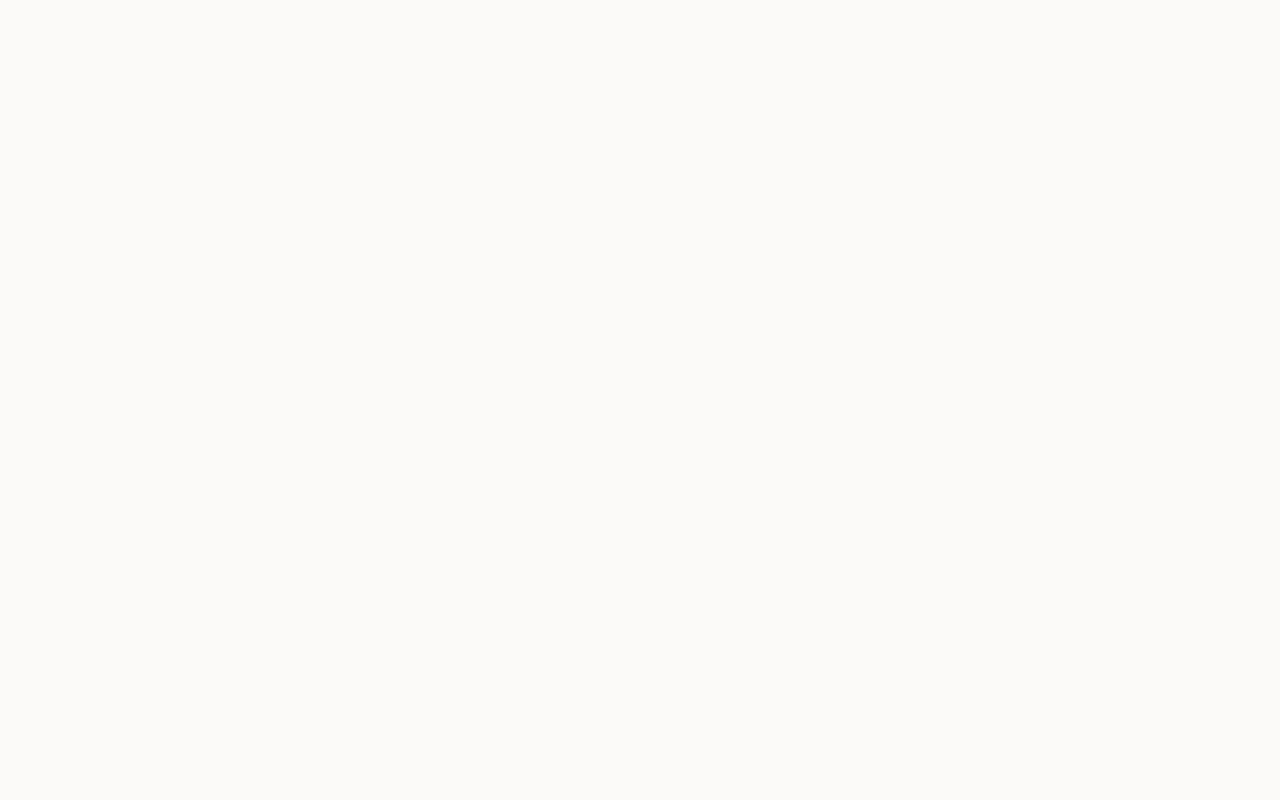
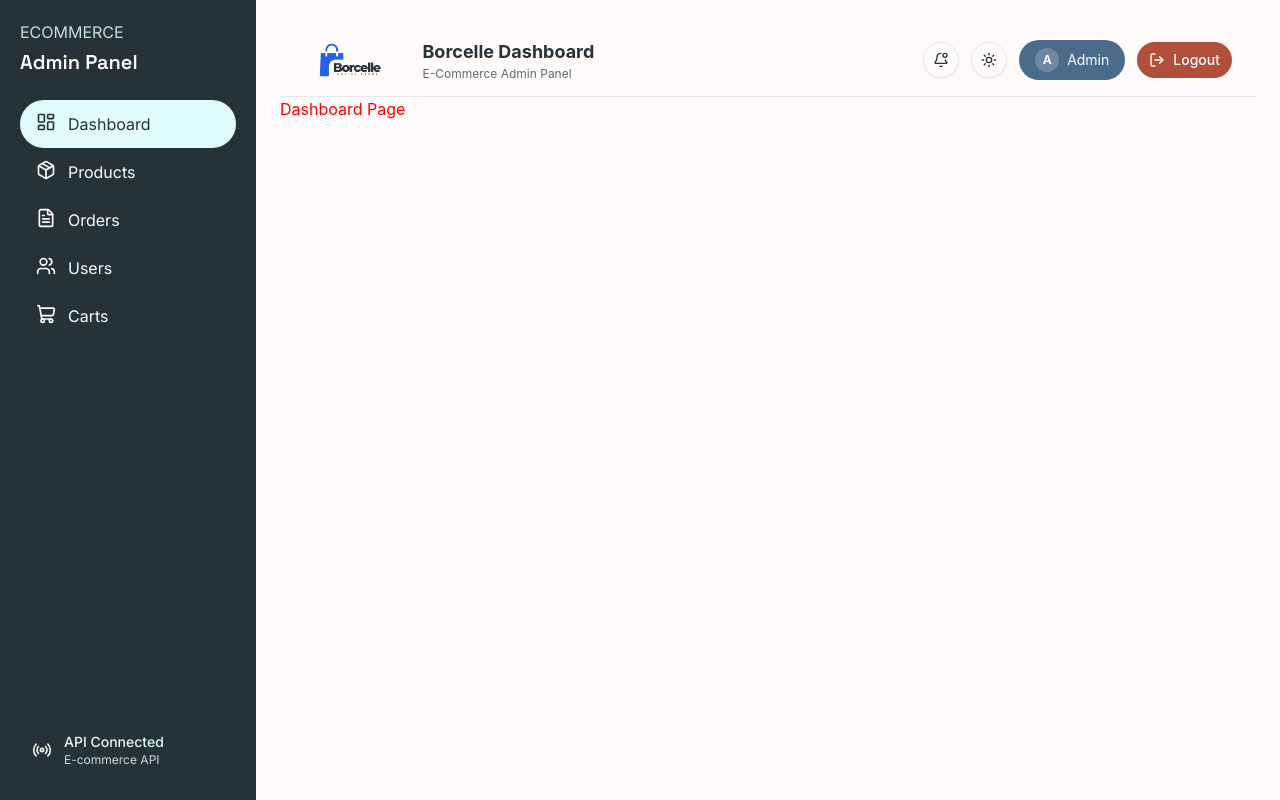
Before and after one commit to Ziad-Amr1/react-ecommerce-store, a React (Vite) app: page /admin in a window 1280 px wide. Before the commit this address had no page. Built offline with nearby package versions, Linux system fonts and the light colour scheme.

Commit message:
feat(admin): update admin layout

```diff
--- a/src/App.jsx
+++ b/src/App.jsx
@@ -15,7 +15,7 @@ function App() {
         <Route path="/" element={<Home />} />
         <Route path="/design-system" element={<DesignSystem />} />
         {/* Start of Nested Routes  */}
-        <Route path="/" element={<AdminLayout />}>
+        <Route path="/admin" element={<AdminLayout />}>
           <Route index element={<Dashboard />} />
           <Route path="products" element={<Products />} />
           <Route path="orders" element={<Orders />} />
--- a/src/components/layout/AdminLayout.jsx
+++ b/src/components/layout/AdminLayout.jsx
@@ -1,9 +1,10 @@
 import { Outlet } from "react-router";
 import Sidebar from "./Sidebar";
 import { useState } from "react";
-import { Menu, BellDot, Sun, LogOut } from "lucide-react";
+import { Menu } from "lucide-react";
 import brandLogo from "../../assets/brand-logo.png";
 import { Button } from "@/components/ui/button";
+import HeaderActionButtons from "../ui/HeaderActionButtons";
 
 export default function AdminLayout() {
   const [isSidebarOpen, setIsSidebarOpen] = useState(false);
@@ -15,8 +16,18 @@ export default function AdminLayout() {
   }
   return (
     <div className="min-h-screen bg-[var(--color-background)]">
+      <div className="flex min-h-screen">
+        <Sidebar isOpen={isSidebarOpen} onClose={closeSidebar} />
+        {isSidebarOpen && (
+          <div
+            className="fixed inset-0 bg-overlay z-[calc(var(--z-nav)-1)] lg:hidden"
+            onClick={closeSidebar}
+          />
+        )}
+
+        <main className="min-w-0 flex-1 p-4 lg:p-6">
           {/* Start Mobile Header  */}
-      <header className="flex items-center gap-4 border-b bg-surface p-4 lg:hidden">
+          <header className="flex items-center justify-evenly gap-4 border-b bg-surface p-4 lg:hidden">
             <Button
               variant="ghost"
               size="icon"
@@ -25,8 +36,23 @@ export default function AdminLayout() {
             >
               <Menu size={20} aria-label="Open navigation menu" />
             </Button>
-
-        <h1 className="font-display font-semibold">Admin Panel</h1>
+            {/* <h1 className="font-display font-semibold">Admin Panel</h1> */}
+            <div className="flex items-center gap-3">
+              <img
+                src={brandLogo}
+                alt="Borcelle Store"
+                className="h-12 object-contain"
+              />
+              <div className="hidden sm:block">
+                <h2 className="text-lg font-bold font-[var(--font-display)] text-[var(--color-text-primary)]">
+                  Borcelle Dashboard
+                </h2>
+                <p className="text-xs text-[var(--color-text-secondary)]">
+                  E-Commerce Admin Panel
+                </p>
+              </div>
+            </div>
+            <HeaderActionButtons />
           </header>
           {/* End Mobile Header  */}
 
@@ -48,39 +74,9 @@ export default function AdminLayout() {
               </div>
             </div>
 
-        <div className="flex items-center gap-3">
-          <Button variant="outline" size="icon" className="rounded-full">
-            <BellDot size={20} aria-label="Notifications" />
-          </Button>
-
-          <Button variant="outline" size="icon" className="rounded-full">
-            <Sun size={20} aria-label="Toggle theme" />
-          </Button>
-
-          <div className="flex items-center gap-2 px-4 py-2 rounded-full bg-[var(--color-link)] text-white text-sm select-none">
-            <span className="size-6 rounded-full bg-white/20 flex items-center justify-center text-xs font-bold">
-              A
-            </span>
-            Admin
-          </div>
-
-          <Button className="bg-[var(--color-error)] hover:bg-red-600 text-white px-4 py-2 rounded-full text-sm flex items-center gap-2 cursor-pointer">
-            <LogOut size={20} aria-label="Logout" /> Logout
-          </Button>
-        </div>
+            <HeaderActionButtons />
           </header>
           {/* End Desktop Header  */}
-
-      <div className="flex min-h-screen">
-        <Sidebar isOpen={isSidebarOpen} onClose={closeSidebar} />
-        {isSidebarOpen && (
-          <div
-            className="fixed inset-0 bg-overlay z-[calc(var(--z-nav)-1)] lg:hidden"
-            onClick={closeSidebar}
-          />
-        )}
-
-        <main className="min-w-0 flex-1 p-4 lg:p-6">
           <Outlet />
         </main>
       </div>
--- a/src/components/layout/Sidebar.jsx
+++ b/src/components/layout/Sidebar.jsx
@@ -14,38 +14,39 @@ const navigationLinks = [
   {
     id: 0,
     label: "Dashboard",
-    path: "/",
+    path: "/admin",
     icon: <LayoutDashboard size={20} />,
   },
   {
     id: 1,
     label: "Products",
-    path: "/products",
+    path: "/admin/products",
     icon: <Package size={20} />,
   },
   {
     id: 2,
     label: "Orders",
-    path: "/orders",
+    path: "/admin/orders",
     icon: <FileText size={20} />,
   },
   {
     id: 3,
     label: "Users",
-    path: "/users",
+    path: "/admin/users",
     icon: <Users size={20} />,
   },
   {
     id: 4,
     label: "Carts",
-    path: "/carts",
+    path: "/admin/carts",
     icon: <ShoppingCart size={20} />,
   },
 ];
+
 export default function Sidebar({ isOpen, onClose }) {
   return (
     <aside
-      className={`w-64 bg-primary text-primary-foreground p-5 relative -translate-x-full lg:translate-x-0 fixed z-[var(--z-nav)] duration-300 cursor-pointer ${isOpen ? "translate-x-0" : "-translate-x-full"}`}
+      className={`min-h-screen w-64 bg-primary text-primary-foreground p-5 fixed z-[var(--z-nav)] duration-300 cursor-pointer -translate-x-full lg:translate-x-0 lg:static ${isOpen ? "translate-x-0" : "-translate-x-full"}`}
     >
       {/* Start Sidebar Header */}
       <div className="mb-6 flex items-start justify-between">
@@ -57,11 +58,12 @@ export default function Sidebar({ isOpen, onClose }) {
             admin panel
           </h2>
         </div>
+
         {/* Close button - Mobile */}
         <Button
           variant="ghost"
           size="icon"
-          className="rounded-full cursor-pointer"
+          className="rounded-full cursor-pointer lg:hidden"
           onClick={onClose}
         >
           <X size={20} aria-label="Close navigation menu" />
@@ -76,9 +78,12 @@ export default function Sidebar({ isOpen, onClose }) {
             <li key={navigationLink.id}>
               <NavLink
                 to={navigationLink.path}
-                end={navigationLink.path === "/"}
+                end={navigationLink.path === "/admin"}
+                onClick={onClose}
                 className={({ isActive }) =>
-                  `flex gap-3 px-4 py-3 font-body rounded-full ${isActive ? "bg-accent text-primary" : ""}`
+                  `flex gap-3 px-4 py-3 font-body rounded-full ${
+                    isActive ? "bg-accent text-primary" : ""
+                  }`
                 }
               >
                 {navigationLink.icon}
--- /dev/null
+++ b/src/components/ui/HeaderActionButtons.jsx
@@ -0,0 +1,28 @@
+import { Button } from "@/components/ui/button";
+import { BellDot, Sun, LogOut } from "lucide-react";
+
+export default function HeaderActionButtons() {
+  return (
+    <div className="flex items-center gap-3">
+      <Button variant="outline" size="icon" className="rounded-full">
+        <BellDot size={20} aria-label="Notifications" />
+      </Button>
+
+      <Button variant="outline" size="icon" className="rounded-full">
+        <Sun size={20} aria-label="Toggle theme" />
+      </Button>
+
+      <div className="hidden md:flex items-center gap-2 px-4 py-2 rounded-full bg-[var(--color-link)] text-white text-sm select-none">
+        <span className="size-6 rounded-full bg-white/20 flex items-center justify-center text-xs font-bold">
+          A
+        </span>
+        Admin
+      </div>
+
+      <Button className="bg-[var(--color-error)] hover:bg-red-600 text-white px-4 py-2 rounded-full text-sm flex items-center gap-2 cursor-pointer">
+        <LogOut size={20} aria-label="Logout" />
+        <span className="hidden md:inline-flex">Logout</span>
+      </Button>
+    </div>
+  );
+}
--- /dev/null
+++ b/src/components/ui/header-action-buttons.jsx
@@ -0,0 +1,27 @@
+import { Button } from "@/components/ui/button";
+import { BellDot, Sun, LogOut } from "lucide-react";
+
+export default function HeaderActionButtons() {
+  return (
+    <div className="flex items-center gap-3">
+      <Button variant="outline" size="icon" className="rounded-full">
+        <BellDot size={20} aria-label="Notifications" />
+      </Button>
+
+      <Button variant="outline" size="icon" className="rounded-full">
+        <Sun size={20} aria-label="Toggle theme" />
+      </Button>
+
+      <div className="flex items-center gap-2 px-4 py-2 rounded-full bg-[var(--color-link)] text-white text-sm select-none">
+        <span className="size-6 rounded-full bg-white/20 flex items-center justify-center text-xs font-bold">
+          A
+        </span>
+        Admin
+      </div>
+
+      <Button className="bg-[var(--color-error)] hover:bg-red-600 text-white px-4 py-2 rounded-full text-sm flex items-center gap-2 cursor-pointer">
+        <LogOut size={20} aria-label="Logout" /> Logout
+      </Button>
+    </div>
+  );
+}
```
Lines whose indentation alone changed are shown as unchanged.
